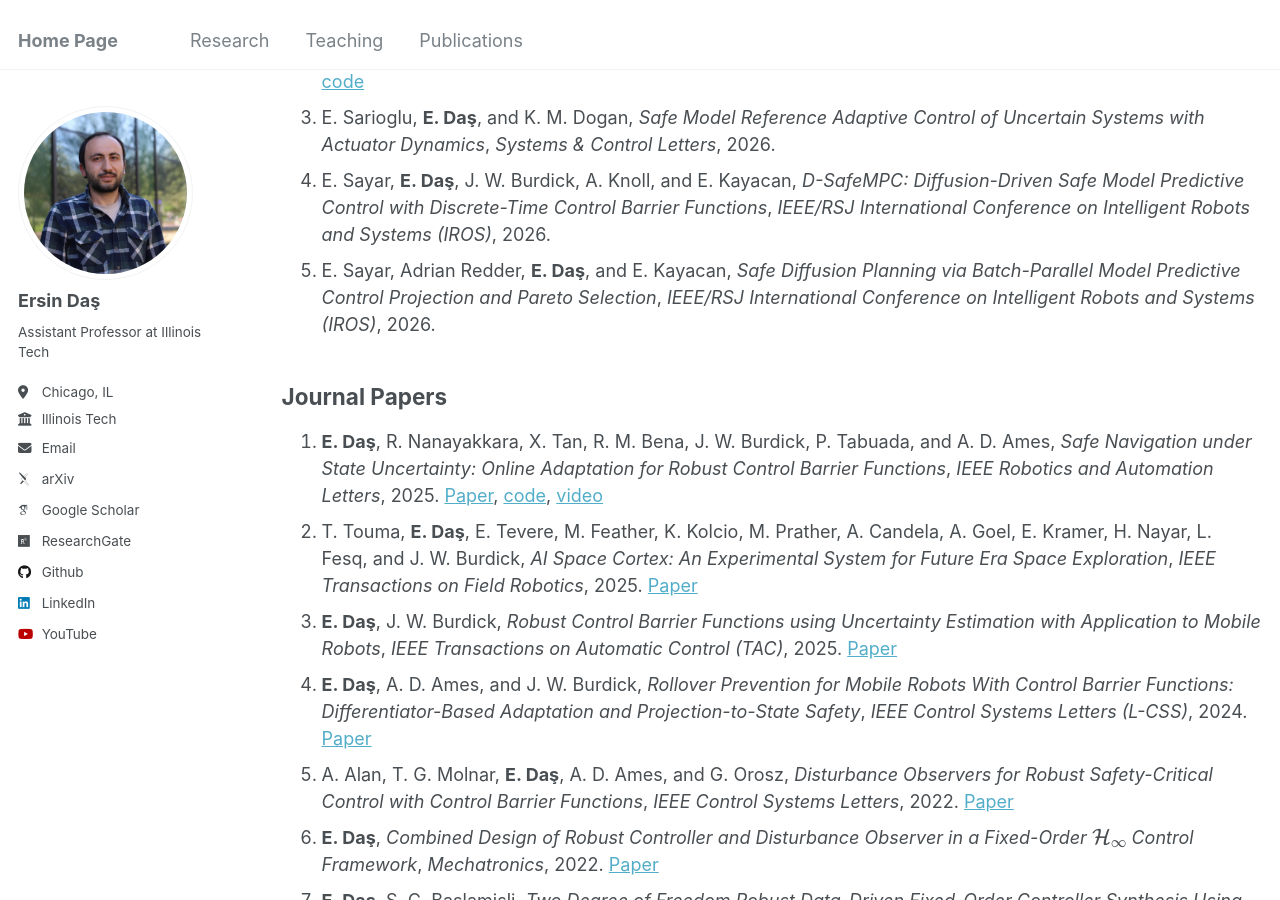
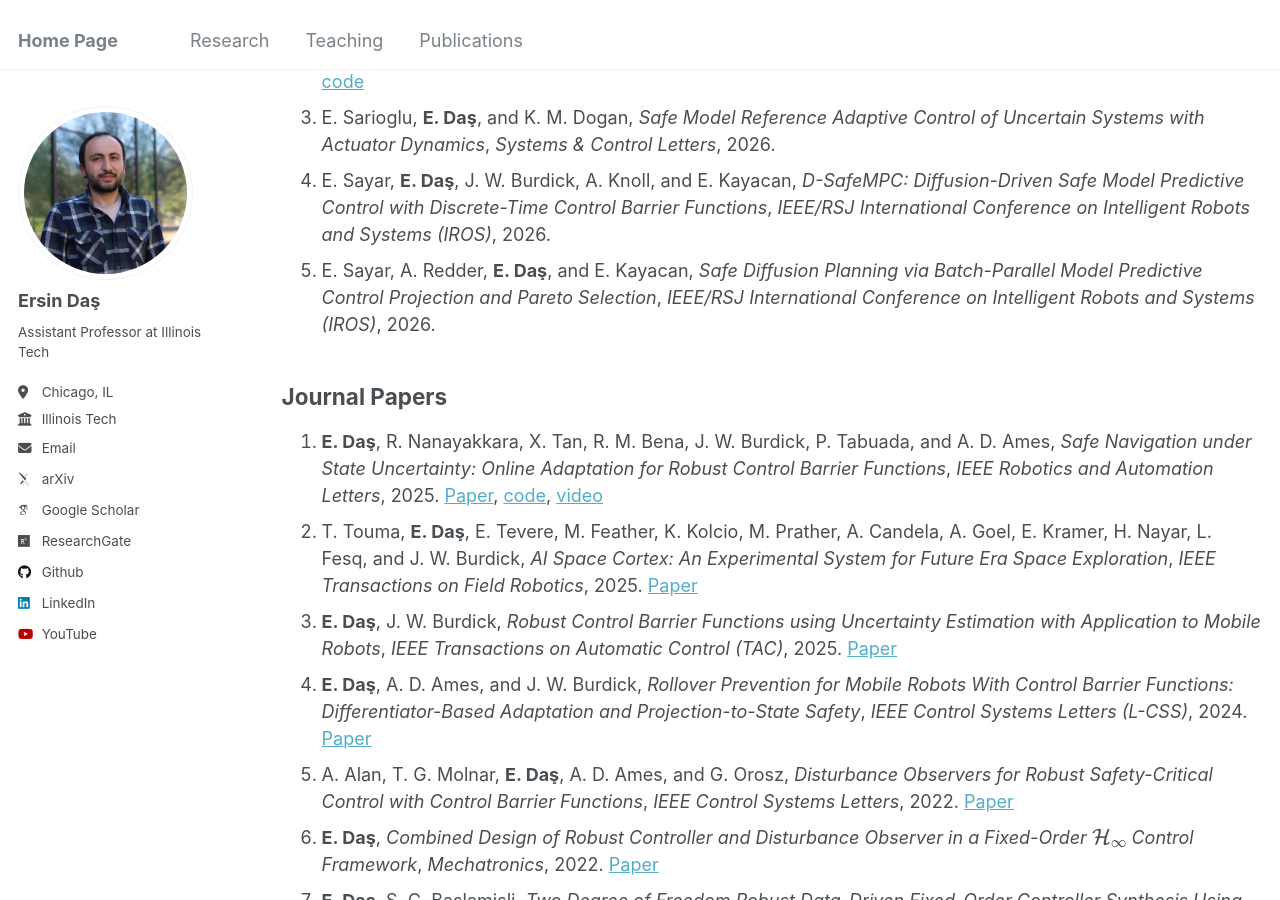
Before and after one commit to ersindas/ersindas.github.io, a Jekyll site: the page built from _pages/publications.md, in a window 1280 px wide and 900 px high, scrolled down 318 px. Built offline with Jekyll 4.4.1, drawn with Linux system fonts in a browser that asks for light colours; some web fonts are replaced.

Commit message:
Update publications.md

```diff
--- a/_pages/publications.md
+++ b/_pages/publications.md
@@ -13,7 +13,7 @@ author_profile: true
 3. E. Sarioglu, **E. Daş**, and K. M. Dogan, *Safe Model Reference Adaptive Control of Uncertain Systems with
 Actuator Dynamics*, *Systems & Control Letters*, 2026.
 4. E. Sayar, **E. Daş**, J. W. Burdick, A. Knoll, and E. Kayacan, *D-SafeMPC: Diffusion-Driven Safe Model Predictive Control with Discrete-Time Control Barrier Functions*, *IEEE/RSJ International Conference on Intelligent Robots and Systems (IROS)*, 2026.
-5. E. Sayar, Adrian Redder, **E. Daş**, and E. Kayacan, *Safe Diffusion Planning via Batch-Parallel Model Predictive Control Projection and Pareto Selection*, *IEEE/RSJ International Conference on Intelligent Robots and Systems (IROS)*, 2026.
+5. E. Sayar, A. Redder, **E. Daş**, and E. Kayacan, *Safe Diffusion Planning via Batch-Parallel Model Predictive Control Projection and Pareto Selection*, *IEEE/RSJ International Conference on Intelligent Robots and Systems (IROS)*, 2026.
 
 ## Journal Papers
 1. **E. Daş**, R. Nanayakkara, X. Tan, R. M. Bena, J. W. Burdick, P. Tabuada, and A. D. Ames, *Safe Navigation under State Uncertainty: Online Adaptation for Robust Control Barrier Functions*, *IEEE Robotics and Automation Letters*, 2025. [Paper](https://arxiv.org/pdf/2508.19159), [code](https://github.com/ersindas/robust-CBFs), [video](https://youtu.be/tTNu-Etm0SU)
```
